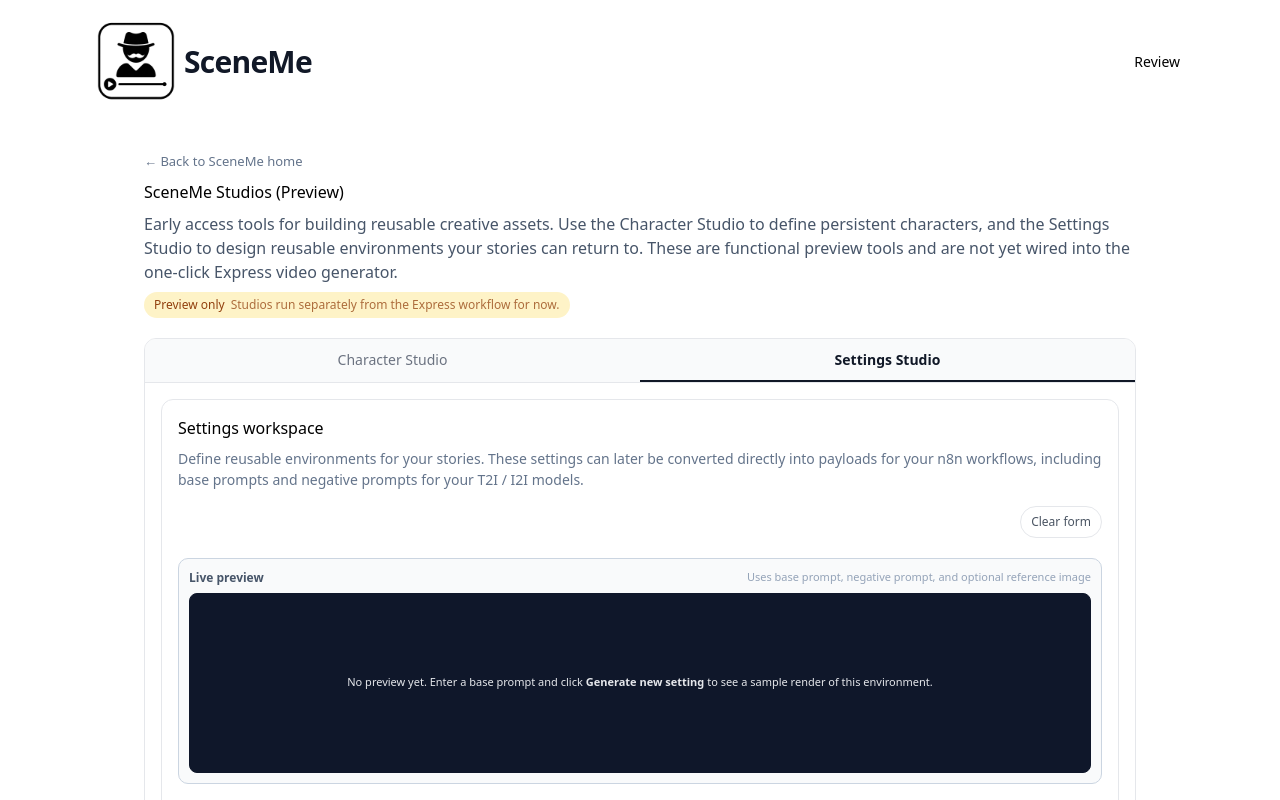
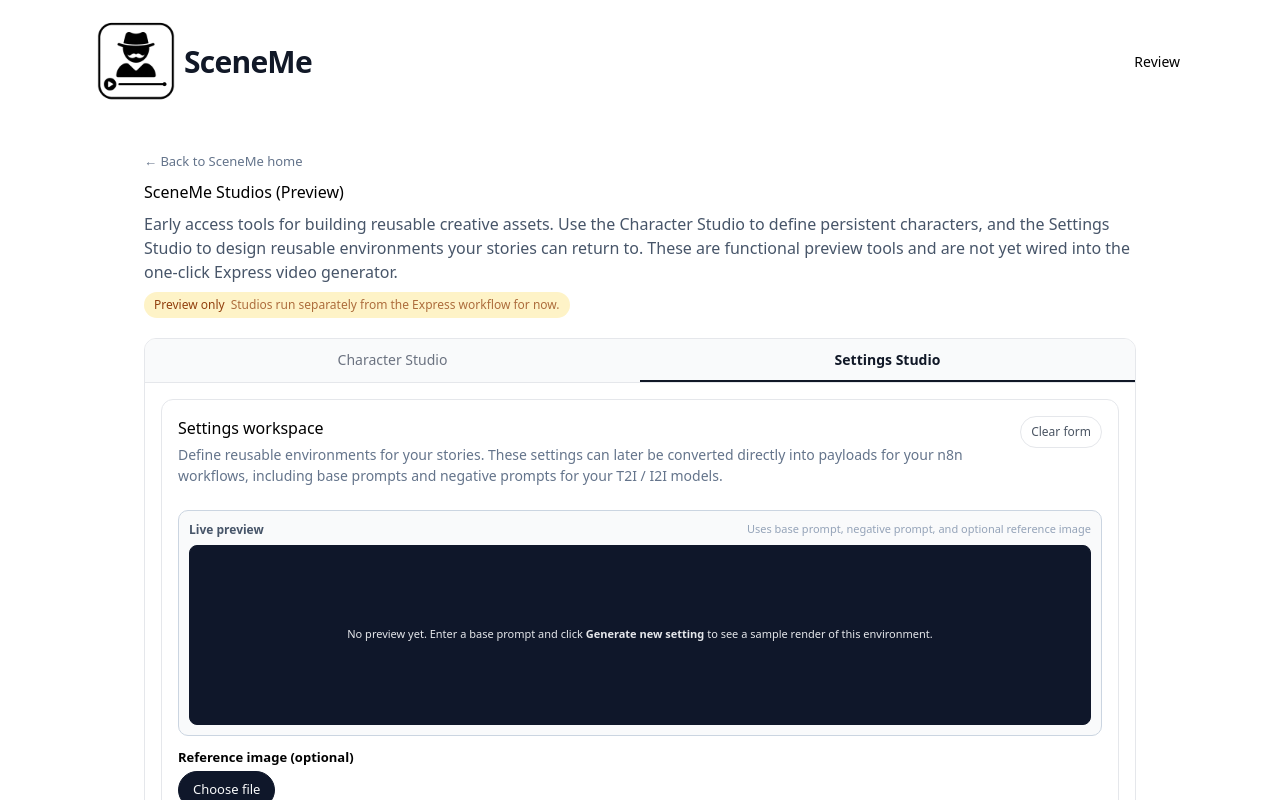
Before and after one commit to JSebree/ai-wizard, a React (Vite) app: page /studios in a window 1280 px wide. Both pictures are taken after a click on the button "Settings Studio". Shown: the top 800 px of the page. Built offline with nearby package versions, Linux system fonts and the light colour scheme.

Commit message:
fixed setting studio ui tweak

```diff
--- a/src/studios/SettingsStudioDemo.jsx
+++ b/src/studios/SettingsStudioDemo.jsx
@@ -321,19 +321,30 @@ export default function SettingsStudioDemo() {
           background: "#FFFFFF",
         }}
       >
-        <h2 style={{ marginTop: 0, marginBottom: 8 }}>Settings workspace</h2>
-        <p style={{ marginTop: 0, marginBottom: 16, color: "#64748B", fontSize: 14 }}>
-          Define reusable environments for your stories. These settings can later be converted
-          directly into payloads for your n8n workflows, including base prompts and negative
-          prompts for your T2I / I2I models.
-        </p>
         <div
           style={{
             display: "flex",
-            justifyContent: "flex-end",
-            marginBottom: 8,
+            justifyContent: "space-between",
+            alignItems: "flex-start",
+            gap: 12,
+            marginBottom: 12,
           }}
         >
+          <div>
+            <h2 style={{ marginTop: 0, marginBottom: 4 }}>Settings workspace</h2>
+            <p
+              style={{
+                marginTop: 0,
+                marginBottom: 0,
+                color: "#64748B",
+                fontSize: 14,
+              }}
+            >
+              Define reusable environments for your stories. These settings can later be converted
+              directly into payloads for your n8n workflows, including base prompts and negative
+              prompts for your T2I / I2I models.
+            </p>
+          </div>
           <button
             type="button"
             onClick={resetForm}
@@ -345,6 +356,7 @@ export default function SettingsStudioDemo() {
               color: "#4B5563",
               fontSize: 12,
               cursor: "pointer",
+              whiteSpace: "nowrap",
             }}
           >
             Clear form
```
